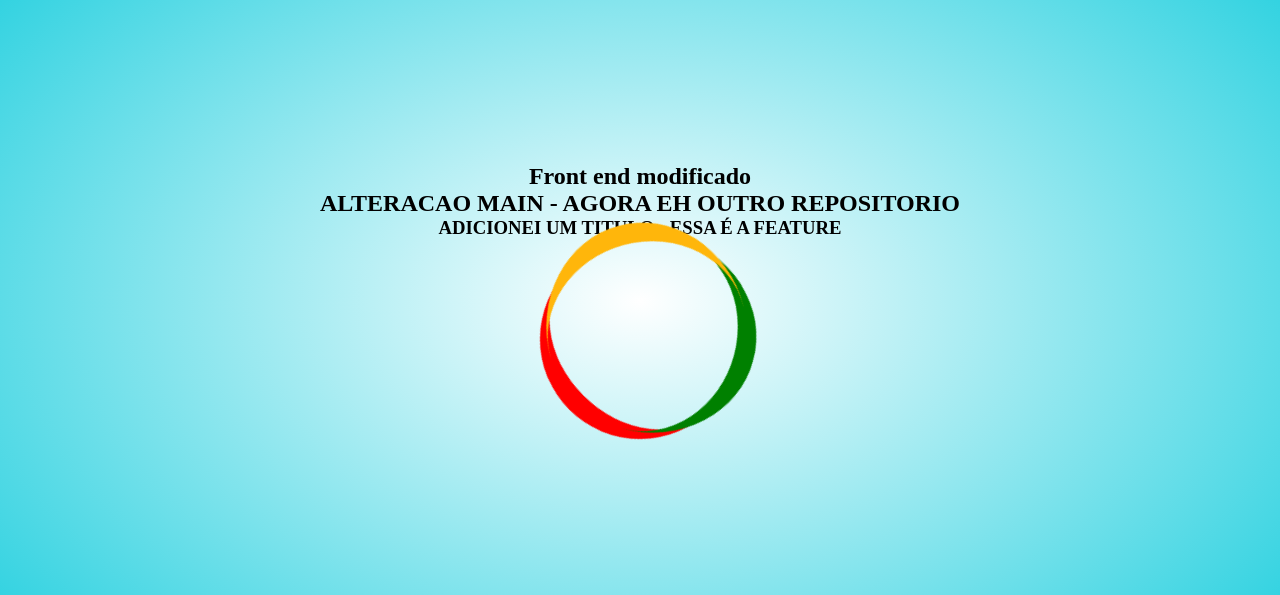
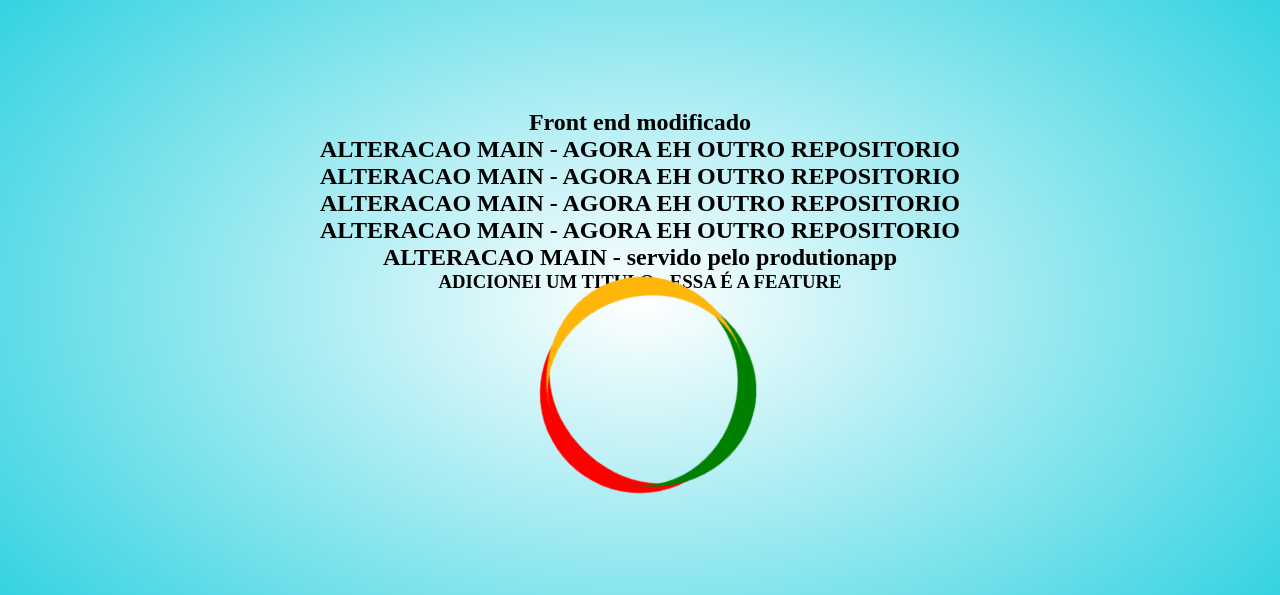
Before and after one commit to lets2/testedeployself, a website: page public/index.html in a window 1280 px wide. Shown: the part 99-694 px from the top of the page. Drawn offline with Linux system fonts and the light colour scheme.

Commit message:
production alterado

```diff
--- a/public/index.html
+++ b/public/index.html
@@ -99,6 +99,10 @@
         <h1>CI/CD - Aula 03 - 😉</h1>
         <h2>Front end modificado</h2>
         <h2>ALTERACAO MAIN - AGORA EH OUTRO REPOSITORIO</h2>
+        <h2>ALTERACAO MAIN - AGORA EH OUTRO REPOSITORIO</h2>
+        <h2>ALTERACAO MAIN - AGORA EH OUTRO REPOSITORIO</h2>
+        <h2>ALTERACAO MAIN - AGORA EH OUTRO REPOSITORIO</h2>
+        <h2>ALTERACAO MAIN - servido pelo produtionapp</h2>
         <h3>ADICIONEI UM TITULO - ESSA É A FEATURE</h3>
 
         <p>Aprendendo uma nova tecnologia: <span id="name">CI/CD</span></p>
```
